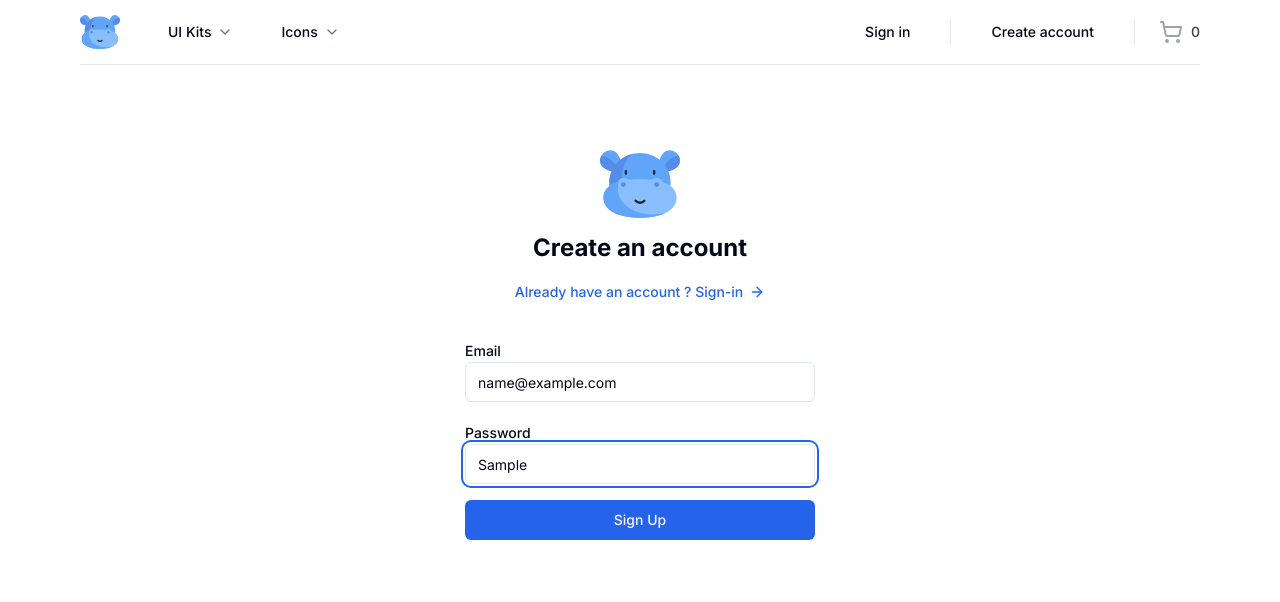
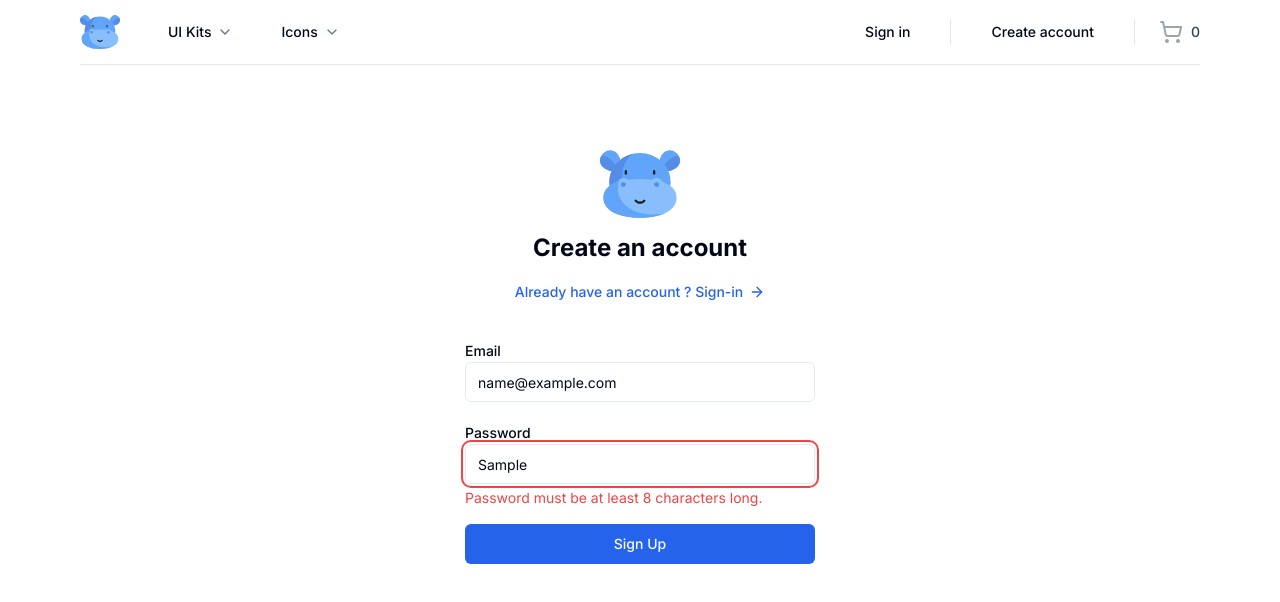
Before and after one commit to Jisap/next13-marketplace, a Next.js app: page /sign-up in a window 1280 px wide. Both pictures are taken after typing "name@example.com", "Sample" into the empty fields and a click on the button "Sign Up". Shown: the top 602 px of the page. Built offline with nearby package versions, Linux system fonts and the light colour scheme.

Commit message:
hookForm & zod validators

```diff
--- a/src/app/(auth)/sign-up/page.tsx
+++ b/src/app/(auth)/sign-up/page.tsx
@@ -52,11 +52,15 @@
                   <Input
                     {...register('email')}
                     className={cn({
-                      'focus-visible: ring-red-500': errors.email,
-
+                      'focus-visible:ring-red-500': errors.email,
                     })}
                     placeholder='you@example.com'
                   />
+                  {errors?.email && (
+                    <p className='text-sm text-red-500'>
+                      {errors.email.message}
+                    </p>
+                  )}
                 </div>
 
                 <div className='grid gap-1 py-2'>
@@ -64,11 +68,15 @@
                   <Input
                     {...register('password')}
                     className={cn({
-                      'focus-visible: ring-red-500': errors.password,
-
+                      'focus-visible:ring-red-500': errors.password,
                     })}
                     placeholder='Password'
                   />
+                  {errors?.password && (
+                    <p className='text-sm text-red-500'>
+                      {errors.password.message}
+                    </p>
+                  )}
                 </div>
 
                 <Button>
```
